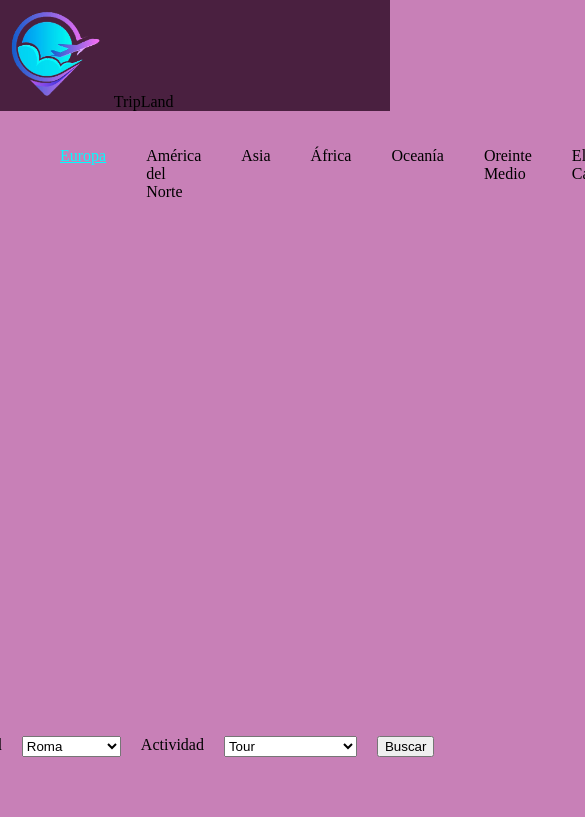
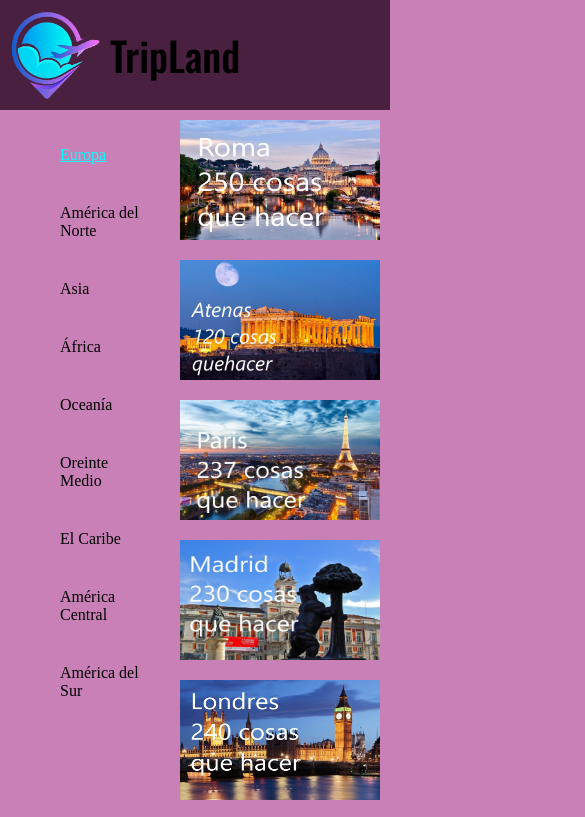
Before and after one commit to PorrasGabriel/porrasgabriel.github.io, a plain HTML site: page html/ListadoActividades.html in a window 390 px wide. Shown: the top 817 px of the page, 585 px wide, since content can reach past the window. Drawn offline with nearby package versions, Linux system fonts and the light colour scheme; files whose address does not match are found by name.

Commit message:
Add files via upload
Subo CSS modificado Gabriel Porras

```diff
--- a/css/ListadoActividades.css
+++ b/css/ListadoActividades.css
@@ -11,7 +11,22 @@ body
 
 header
 {
+    display: flex;
+    flex-direction: row;
+    align-items: center;
     background-color: rgb(74, 32, 64);
+}
+
+#nombre
+{
+    font-size: 30pt;
+    font-family: 'Oswald', 'sans-serif';
+}
+
+#divprincipal
+{
+    display:flex;
+    flex-direction: column;
 }
 
 nav
@@ -85,3 +100,49 @@ input
 {
     margin: 10px;
 }
+
+@media (max-width: 768px)
+{
+    div
+    {
+        display:flex;
+        flex-direction: column;
+    }
+
+    #divprincipal
+    {
+        display:flex;
+        flex-direction: row;
+    }
+
+    ul
+    {
+        display:flex;
+        flex-direction: column;
+    }
+
+    footer
+    {
+        display:flex;
+        flex-direction: row;
+        justify-content: center;
+    }
+
+    form
+    {
+        display:flex;
+        flex-direction: column;
+        justify-content: center;
+        width: 36vw;
+    }
+
+    img
+    {
+        height:120px;
+    }
+
+    #imgLogo
+    {
+        height:90px;
+    }
+}
```
